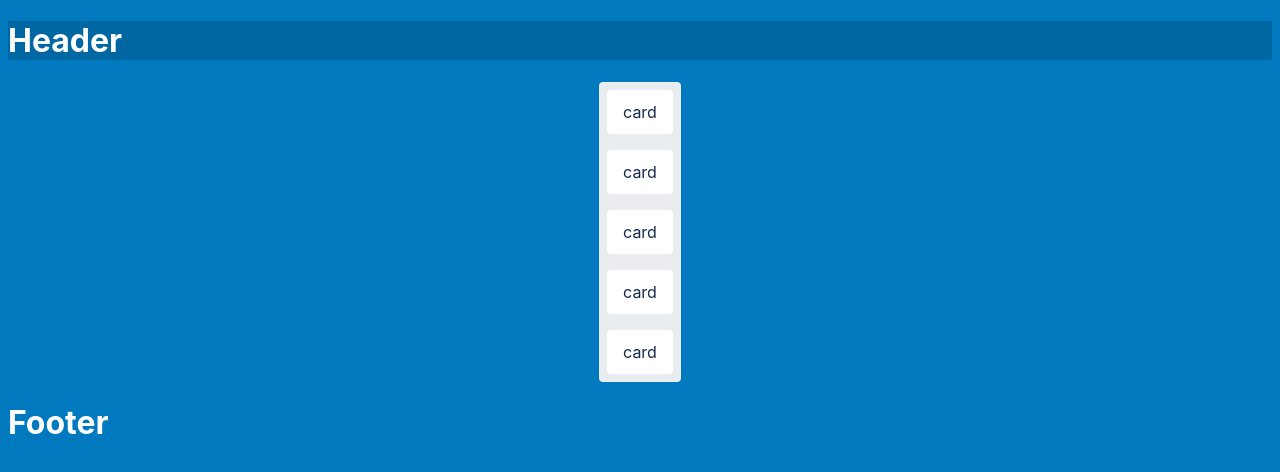
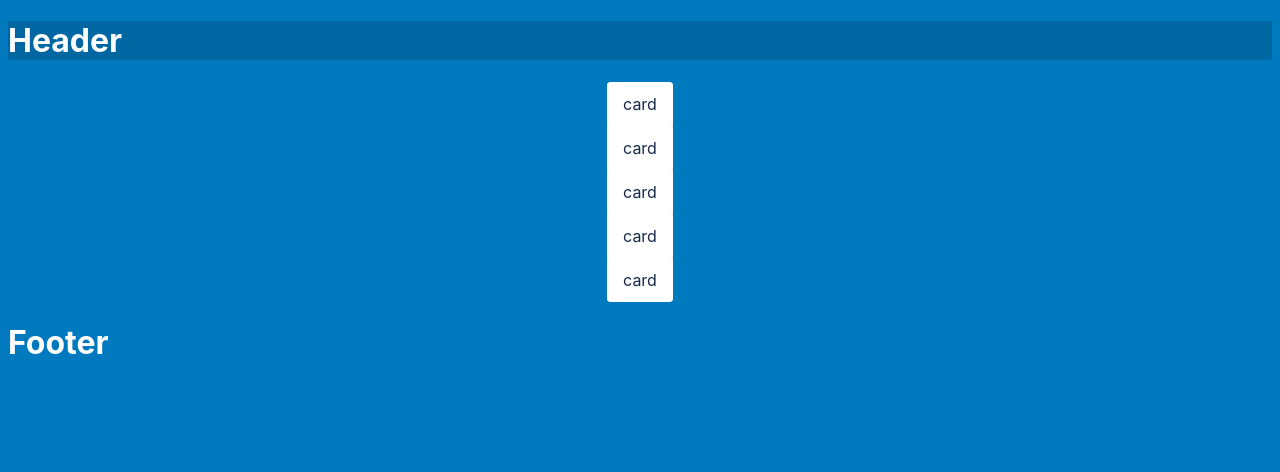
Before and after one commit to SuguruOoki/nuxt-original-trello, a Nuxt app: page / in a window 1280 px wide. Shown: the top 472 px of the page. Built offline with nearby package versions, Linux system fonts and the light colour scheme.

Commit message:
Remove a class in CardColumn component

```diff
--- a/components/CardColumn.vue
+++ b/components/CardColumn.vue
@@ -30,8 +30,5 @@ $gap-1: 8px;
   display: flex;
   flex-direction: column;
   justify-content: flex-start;
-  .cards {
-    margin: $gap-1;
-  }
 }
 </style>
```
